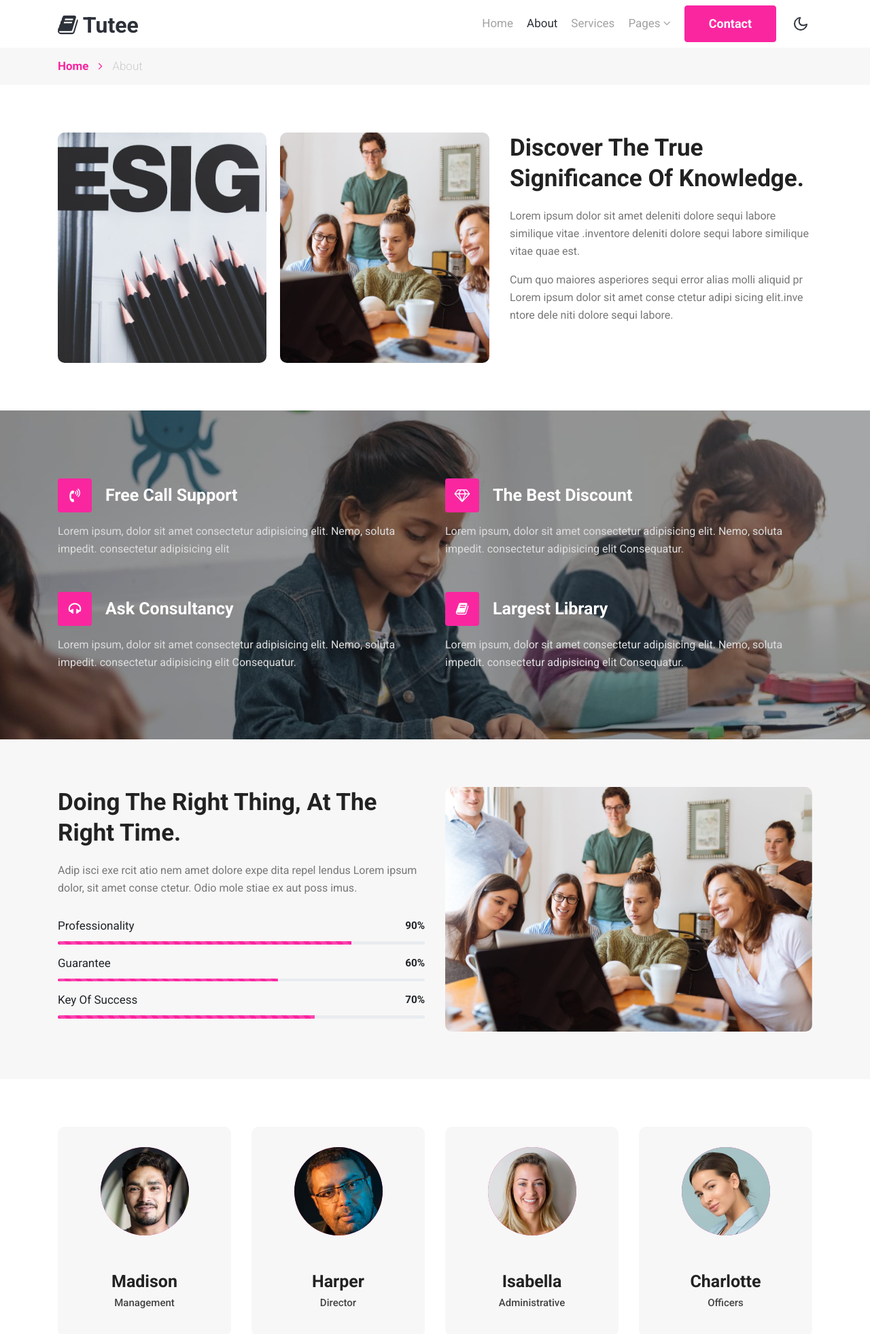
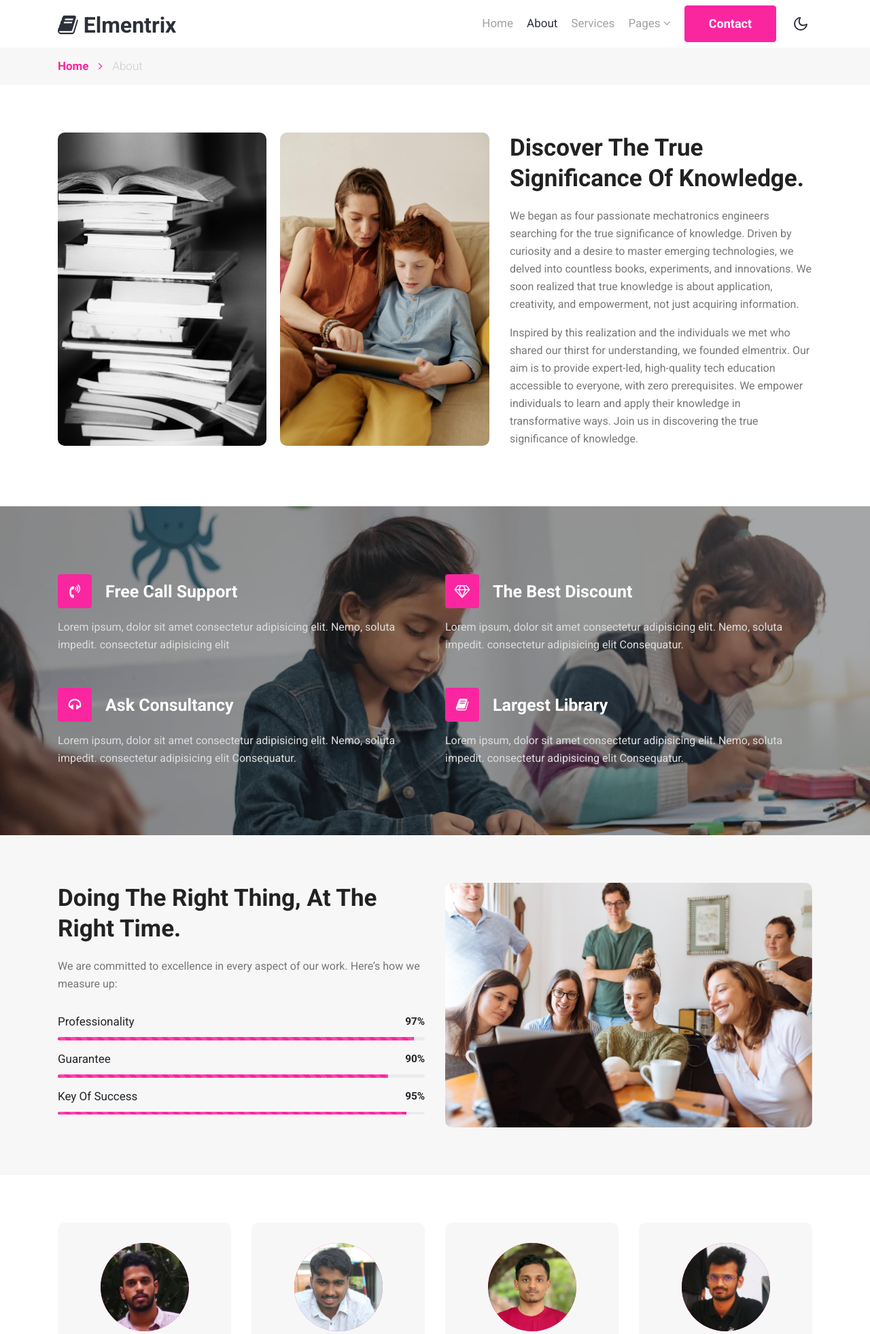
Before and after one commit to fasilkppl/elmentrix-startup, a Django app: template baseapp/templates/baseapp/about.html in a window 1280 px wide. Shown: the top 1963 px of the page at 68% size. Run offline with Django 5.2, Linux system fonts and the light colour scheme; the template is opened without the code that fills it, so the values that code supplies are empty; some libraries are stand-ins or nearby versions.

Commit message:
about page added

```diff
--- a/baseapp/templates/baseapp/about.html
+++ b/baseapp/templates/baseapp/about.html
@@ -1,3 +1,4 @@
+{% load static %}
 
 <!doctype html>
 <html lang="en">
@@ -9,7 +10,7 @@
     <title>Tutee an Education Category Responsive Web Template| About.</title>
 
     <!-- Template CSS -->
-    <link rel="stylesheet" href="assets/css/style-liberty.css">
+    <link rel="stylesheet" href="{% static 'assets/css/style-liberty.css' %}">
     <link href="//fonts.googleapis.com/css2?family=Roboto:wght@400;500;700&display=swap" rel="stylesheet">
     <link href="//fonts.googleapis.com/css2?family=Roboto:wght@300;400&display=swap" rel="stylesheet">
   </head>
@@ -20,7 +21,7 @@
 		<div class="container">
 			<nav class="navbar navbar-expand-lg navbar-dark stroke">
 				<h1><a class="navbar-brand" href="index.html">
-					<span class="fa fa-book"></span> Tutee
+					<span class="fa fa-book"></span> elmentrix
 				</a></h1>
 				<!-- if logo is image enable this
 			<a class="navbar-brand" href="#index.html">
@@ -35,7 +36,7 @@
 				<div class="collapse navbar-collapse" id="navbarTogglerDemo02">
 					<ul class="navbar-nav ml-auto">
 						<li class="nav-item @@home__active">
-							<a class="nav-link" href="index.html">Home <span class="sr-only">(current)</span></a>
+							<a class="nav-link" href="{%url 'index' %}">Home <span class="sr-only">(current)</span></a>
 						</li>
 						<li class="nav-item active">
 							<a class="nav-link" href="about.html">About</a>
@@ -75,9 +76,9 @@
 	  </header>
 	<!--/header-->
 </section>
-<script src="assets/js/jquery-3.3.1.min.js"></script> <!-- Common jquery plugin -->
+<script src="{% static 'vendor/jquery/jquery-3.3.1.min.js' %}"></script> <!-- Common jquery plugin -->
 <!--bootstrap working-->
-<script src="assets/js/bootstrap.min.js"></script>
+<script src="{% static 'vendor/bootstrap/bootstrap.min.js' %}"></script>
 <!--bootstrap working//-->
 <!--/MENU-JS-->
 <script>
@@ -181,16 +182,14 @@ $(function () {
             <div class="row">
                 <div class="col-lg-7">
                     <div class="foot-best">
-                        <img src="assets/images/a1.jpg" alt="product" class="img-responsive about-me">
-                        <img src="assets/images/a2.jpg" alt="product" class="img-responsive about-me">
+                        <img src="{% static 'assets/images/a1.jpg' %}" alt="product" class="img-responsive about-me">
+                        <img src="{% static 'assets/images/a2.jpg' %}" alt="product" class="img-responsive about-me">
                     </div>
                 </div>
                 <div class="my-bio col-lg-5">
                     <h3>Discover the true significance of knowledge.</h3>
-                    <p class="para mb-3">Lorem ipsum dolor sit amet deleniti dolore sequi labore similique vitae
-                        .inventore deleniti dolore sequi labore similique vitae quae est.</p>
-                    <p class="para mb-3">Cum quo maiores asperiores sequi error alias molli aliquid pr Lorem ipsum dolor
-                        sit amet conse ctetur adipi sicing elit.inve ntore dele niti dolore sequi labore.</p>
+                    <p class="para mb-3">We began as four passionate mechatronics engineers searching for the true significance of knowledge. Driven by curiosity and a desire to master emerging technologies, we delved into countless books, experiments, and innovations. We soon realized that true knowledge is about application, creativity, and empowerment, not just acquiring information.</p>
+                    <p class="para mb-3">Inspired by this realization and the individuals we met who shared our thirst for understanding, we founded elmentrix. Our aim is to provide expert-led, high-quality tech education accessible to everyone, with zero prerequisites. We empower individuals to learn and apply their knowledge in transformative ways. Join us in discovering the true significance of knowledge.</p>
                 </div>
 
             </div>
@@ -259,30 +258,29 @@ $(function () {
 <div class="row">
 	<div class="my-bio cwp4-text col-lg-6">
 			<h3>Doing the right thing, at the right time.</h3>
-			<p class="para mt-3 mb-lg-4 "> Adip isci exe rcit atio nem amet dolore expe dita repel
-				 lendus Lorem ipsum dolor, sit amet conse ctetur. Odio mole stiae ex aut poss imus.</p>
+			<p class="para mt-3 mb-lg-4 "> We are committed to excellence in every aspect of our work. Here’s how we measure up:</p>
 			<div class="details-details">
 				<div class="my-bar-grids">
-					<h4>Professionality<span> 90% </span></h4>
+					<h4>Professionality<span> 97% </span></h4>
 
 					<div class="progress">
-						<div class="progress-bar progress-bar-striped bg-color" role="progressbar" style="width: 80% ;height:.3rem;" aria-valuenow="50" aria-valuemin="0" aria-valuemax="100" div="">
+						<div class="progress-bar progress-bar-striped bg-color" role="progressbar" style="width: 97% ;height:.3rem;" aria-valuenow="50" aria-valuemin="0" aria-valuemax="100" div="">
 						</div>
 					</div>
 				</div>
 				<div class="my-bar-grids">
-					<h4>Guarantee<span> 60% </span></h4>
+					<h4>Guarantee<span> 90% </span></h4>
 
 					<div class="progress">
-						<div class="progress-bar progress-bar-striped bg-color" role="progressbar" style="width: 60% ;height:.3rem;" aria-valuenow="50" aria-valuemin="0" aria-valuemax="100" div="">
+						<div class="progress-bar progress-bar-striped bg-color" role="progressbar" style="width: 90% ;height:.3rem;" aria-valuenow="50" aria-valuemin="0" aria-valuemax="100" div="">
 						</div>
 					</div>
 				</div>
 				<div class="my-bar-grids">
-					<h4>Key Of Success<span> 70% </span></h4>
+					<h4>Key Of Success<span> 95% </span></h4>
 
 					<div class="progress">
-						<div class="progress-bar progress-bar-striped bg-color" role="progressbar" style="width: 70% ;height:.3rem;" aria-valuenow="50" aria-valuemin="0" aria-valuemax="100" div="">
+						<div class="progress-bar progress-bar-striped bg-color" role="progressbar" style="width: 95% ;height:.3rem;" aria-valuenow="50" aria-valuemin="0" aria-valuemax="100" div="">
 						</div>
 					</div>
 				</div>
@@ -290,7 +288,7 @@ $(function () {
 			</div>
 	</div>
 <div class="col-lg-6 ">
-	<img src="assets/images/b4.jpg" alt="product" class="img-responsive about-me">
+	<img src="{% static 'assets/images/b4.jpg' %}" alt="product" class="img-responsive about-me">
 </div>
 </div>
 		</div>
@@ -305,11 +303,11 @@ $(function () {
 			  <div class="col-lg-3 col-md-6 col-sm-6 team-team">
 				<div class="our-team">
 				  <div class="picture">
-					<img src="assets/images/t1.jpg" alt="product" class="img-responsive about-me">
+					<img src="{% static 'assets/images/t1.jpg' %}" alt="product" class="img-responsive about-me">
 				  </div>
 				  <div class="team-content">
-					<h3 class="name">Madison</h3>
-					<h4 class="title">Management</h4>
+					<h3 class="name">Kiran Jose</h3>
+					<h4 class="title">Position</h4>
 				  </div>
 				  <ul class="social">
 					<li><a href="url"><span class="fa fa-facebook" aria-hidden="true"></span></a></li>
@@ -322,11 +320,11 @@ $(function () {
 				  <div class="col-lg-3 col-md-6 col-sm-6 team-team">
 				<div class="our-team">
 				  <div class="picture">
-					<img src="assets/images/t2.jpg" alt="product" class="img-responsive about-me">
+					<img src="{% static 'assets/images/t2.jpg' %}" alt="product" class="img-responsive about-me">
 				  </div>
 				  <div class="team-content">
-					<h3 class="name">Harper</h3>
-					<h4 class="title">Director</h4>
+					<h3 class="name">Anshad</h3>
+					<h4 class="title">Position</h4>
 				  </div>
 				  <ul class="social">
 					<li><a href="url"><span class="fa fa-facebook" aria-hidden="true"></span></a></li>
@@ -339,11 +337,11 @@ $(function () {
 				  <div class="col-lg-3 col-md-6 col-sm-6 team-team">
 				<div class="our-team">
 				  <div class="picture">
-					<img src="assets/images/t3.jpg" alt="product" class="img-responsive about-me">
+					<img src="{% static 'assets/images/t3.jpeg' %}" alt="product" class="img-responsive about-me">
 				  </div>
 				  <div class="team-content">
-					<h3 class="name">Isabella</h3>
-					<h4 class="title">Administrative</h4>
+					<h3 class="name">Fasil</h3>
+					<h4 class="title">Position</h4>
 				  </div>
 				  <ul class="social">
 					<li><a href="url"><span class="fa fa-facebook" aria-hidden="true"></span></a></li>
@@ -356,11 +354,11 @@ $(function () {
 				  <div class="col-lg-3 col-md-6 col-sm-6 team-team">
 				<div class="our-team">
 				  <div class="picture">
-					<img src="assets/images/t4.jpg" alt="product" class="img-responsive about-me">
+					<img src="{% static 'assets/images/t4.jpg' %}" alt="product" class="img-responsive about-me">
 				  </div>
 				  <div class="team-content">
-					<h3 class="name">Charlotte</h3>
-					<h4 class="title">Officers</h4>
+					<h3 class="name">Shahal</h3>
+					<h4 class="title">Position</h4>
 				  </div>
 				  <ul class="social">
 					<li><a href="url"><span class="fa fa-facebook" aria-hidden="true"></span></a></li>
--- a/baseapp/templates/baseapp/index.html
+++ b/baseapp/templates/baseapp/index.html
@@ -43,7 +43,7 @@
 							<a class="nav-link" href="index.html">Home <span class="sr-only">(current)</span></a>
 						</li>
 						<li class="nav-item @@about__active">
-							<a class="nav-link" href="about.html">About</a>
+							<a class="nav-link" href="{% url 'about'%}">About</a>
 						</li>
 						<li class="nav-item @@services__active">
 							<a class="nav-link" href="services.html">Services</a>
--- a/baseapp/views.py
+++ b/baseapp/views.py
@@ -4,3 +4,6 @@ from django.shortcuts import render
 
 def test(request):
     return render(request, 'baseapp/index.html')
+
+def about(request):
+    return render(request, 'baseapp/about.html')
--- a/main/urls.py
+++ b/main/urls.py
@@ -22,5 +22,6 @@ from baseapp import views as baseappviews
 
 urlpatterns = [
     path('admin/', admin.site.urls),
-    path('', baseappviews.test, name='landing_pg'),
+    path('', baseappviews.test, name='index'),
+    path('about/', baseappviews.about, name='about'),
 ]
--- /dev/null
+++ b/static/assets/css/about.css
@@ -0,0 +1,4 @@
+.dark-mode {
+    background-color: #333; /* Example dark mode background color */
+    color: #fff; /* White text color in dark mode */
+}
```
Also changed, not shown: static/assets/images/a1.jpg, static/assets/images/a2.jpg, static/assets/images/pexels-diimejii-2325729.jpg (added), static/assets/images/shahal.jpg (added), static/assets/images/t1.jpg, static/assets/images/t2.jpg, static/assets/images/t3.jpeg (added), static/assets/images/t3.jpg (deleted), static/assets/images/t4.jpg, 1 other file.
